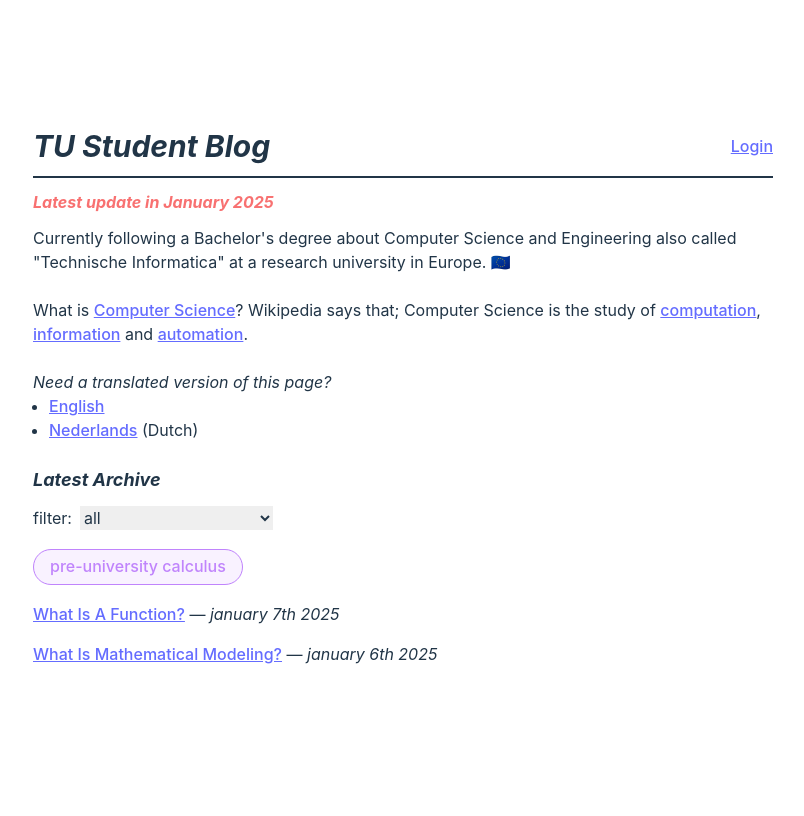
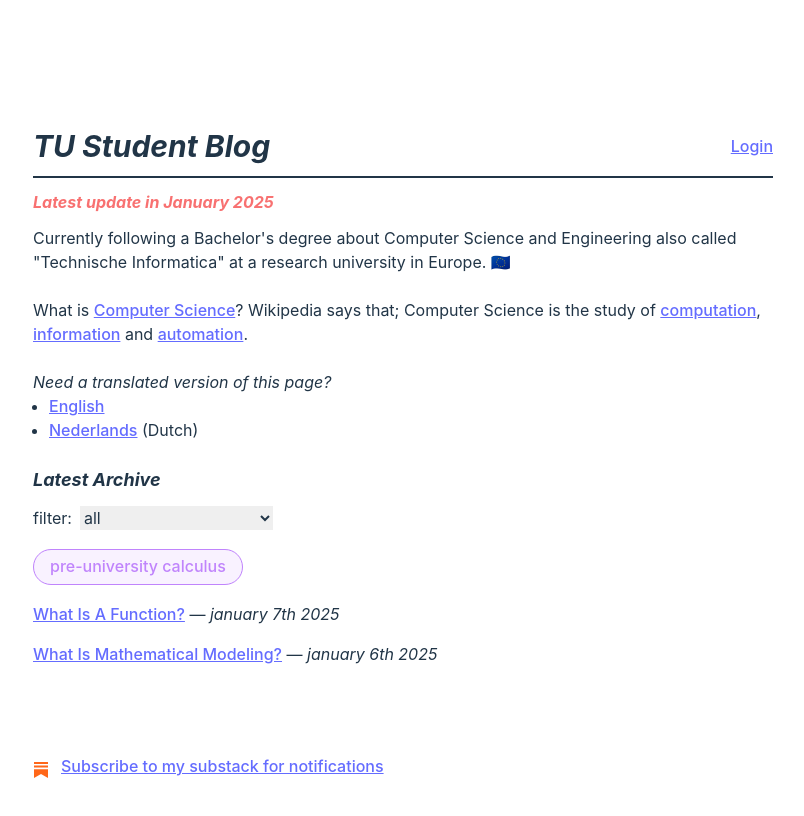
Before and after one commit to rohitjethoe/tu-student, a Vue app: page / in a window 1280 px wide. Shown: the top 816 px of the page, without its empty margins (237-1041 px from the left). Built offline with nearby package versions, Linux system fonts and the light colour scheme.

Commit message:
Update App.vue

```diff
--- a/src/App.vue
+++ b/src/App.vue
@@ -8,6 +8,6 @@ import Footer from '@/components/Footer.vue';
 		<Header />
 		<router-view>
 		</router-view>
-		<!-- <Footer /> -->
+		<Footer />
 	</div>
 </template>
```
